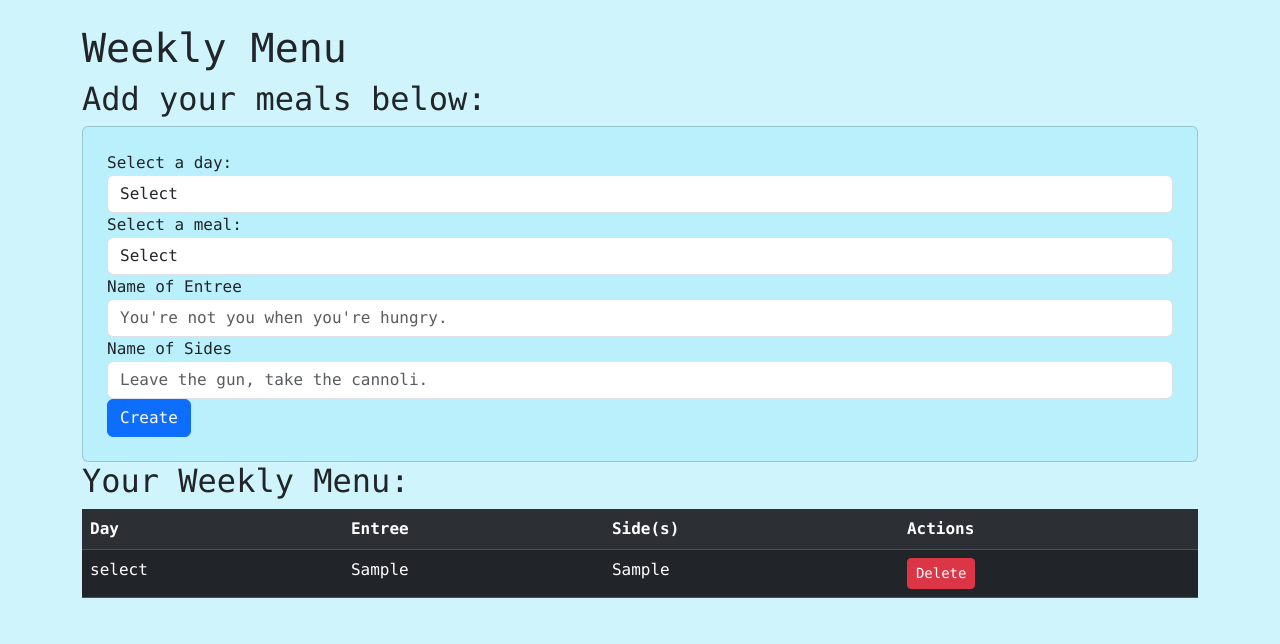
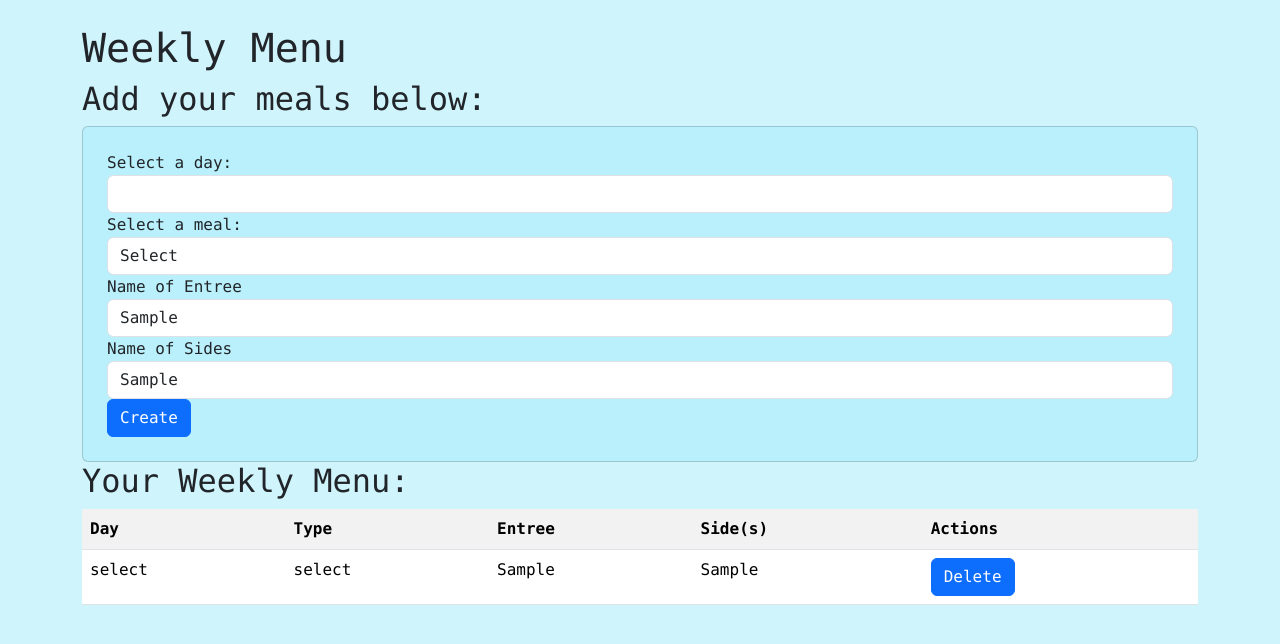
Before and after one commit to HeavensLanding/Weekly-Menu, a website: page index.html in a window 1280 px wide. Both pictures are taken after typing "Sample", "Sample" into the empty fields and a click on the button "Create". Drawn offline with nearby package versions, Linux system fonts and the light colour scheme.

Commit message:
table changeover

```diff
--- a/index.html
+++ b/index.html
@@ -60,26 +60,31 @@
                     </div>
                 </div>
                 <div>
-                    <button id="add" class="btn btn-primary from-control">Create</button>
+                    <button id="add" class="btn btn-primary">Create</button>
                 </div>
             </div>
         </div>
 
 
-
-<h2 class="font-monospace">Your Weekly Menu:</h2>
-<div class="font-monospace" id="tables-container">
-    <!--Dynamic table added here from user input-->
+<div class="font-monospace">
+<h2>Your Weekly Menu:</h2>
+<table id="tables-container" class="table table-striped">
+    <tr>
+        <th>Day</th>
+        <th>Type</th>
+        <th>Entree</th>
+        <th>Side(s)</th>
+        <th>Actions</th>
+    </tr>
+</table>
 </div>
-
-
     <!--Scripts-->
     <script src="https://cdn.jsdelivr.net/npm/bootstrap@5.3.3/dist/js/bootstrap.bundle.min.js"
     integrity="sha384-YvpcrYf0tY3lHB60NNkmXc5s9fDVZLESaAA55NDzOxhy9GkcIdslK1eN7N6jIeHz" crossorigin="anonymous"></script>
 
     <script src="node_modules/jquery/dist/jquery.js"></script>
     <script src="node_modules/bootstrap/dist/js/bootstrap.bundle.js"></script>
-    <script src="index.js"></script>
+    <script src="index2.js"></script>
 
 </body>
 </html>
--- a/index.js
+++ /dev/null
@@ -1,36 +0,0 @@
-$(document).ready(function() {
-    $('#add').click(function() {
-        let dayOfWeek = $('#dayOfWeek').val();
-        let mealType = $('#mealType').val();
-        let entree = $('#new-entree').val();
-        let sides = $('#new-sides').val();
-
-        // Create a new table for the selected day if not already created
-        if ($('#table-' + dayOfWeek).length == 0) {
-            // Create a new table for the selected day
-            let newTable = $('<table class="table table-dark table-striped">' +
-                                '<tr>' +
-                                    '<th>Day</th>' +
-                                    '<th>Entree</th>' +
-                                    '<th>Side(s)</th>' +
-                                    '<th>Actions</th>' +
-                                '</tr>' +
-                            '</table>').attr('id', 'table-' + dayOfWeek);
-
-            // Append the new table to the container
-            $('#tables-container').append(newTable);
-        }
-
-        // Add a new row to the table for the selected day
-        $('#table-' + dayOfWeek).append('<tr>' +
-                                            '<td>' + dayOfWeek + '</td>' +
-                                            '<td>' + entree + '</td>' +
-                                            '<td>' + sides + '</td>' +
-                                            '<td><button class="btn btn-danger btn-sm">Delete</button></td>' +
-                                        '</tr>');
-
-        // Clear input fields after adding the row
-        $('#new-entree').val('');
-        $('#new-sides').val('');
-    });
-});
--- /dev/null
+++ b/index2.js
@@ -0,0 +1,27 @@
+let id = 0;
+
+document.getElementById('add').addEventListener('click',() => {
+    let table = document.getElementById('tables-container');
+    let row = table.insertRow(1);
+    row.setAttribute('id', `item-${id}`);
+    row.insertCell(0).innerHTML = document.getElementById('dayOfWeek').value;
+    row.insertCell(1).innerHTML = document.getElementById('mealType').value;
+    row.insertCell(2).innerHTML = document.getElementById('new-entree').value;
+    row.insertCell(3).innerHTML = document.getElementById('new-sides').value;
+    let actions = row.insertCell(4)
+    actions.appendChild(createDeleteButton(id++));
+    document.getElementById('dayOfWeek').value = '';
+});
+
+function createDeleteButton(id) {
+    let btn = document.createElement('button');
+    btn.className = 'btn btn-primary';
+    btn.id = id;
+    btn.innerHTML = 'Delete';
+    btn.onclick = () => {
+        console.log(`Deleting row with id: item-${id}`)
+        let elementToDelete = document.getElementById(`item-${id}`)
+        elementToDelete.parentNode.removeChild(elementToDelete);
+    };
+    return btn;
+}
```
